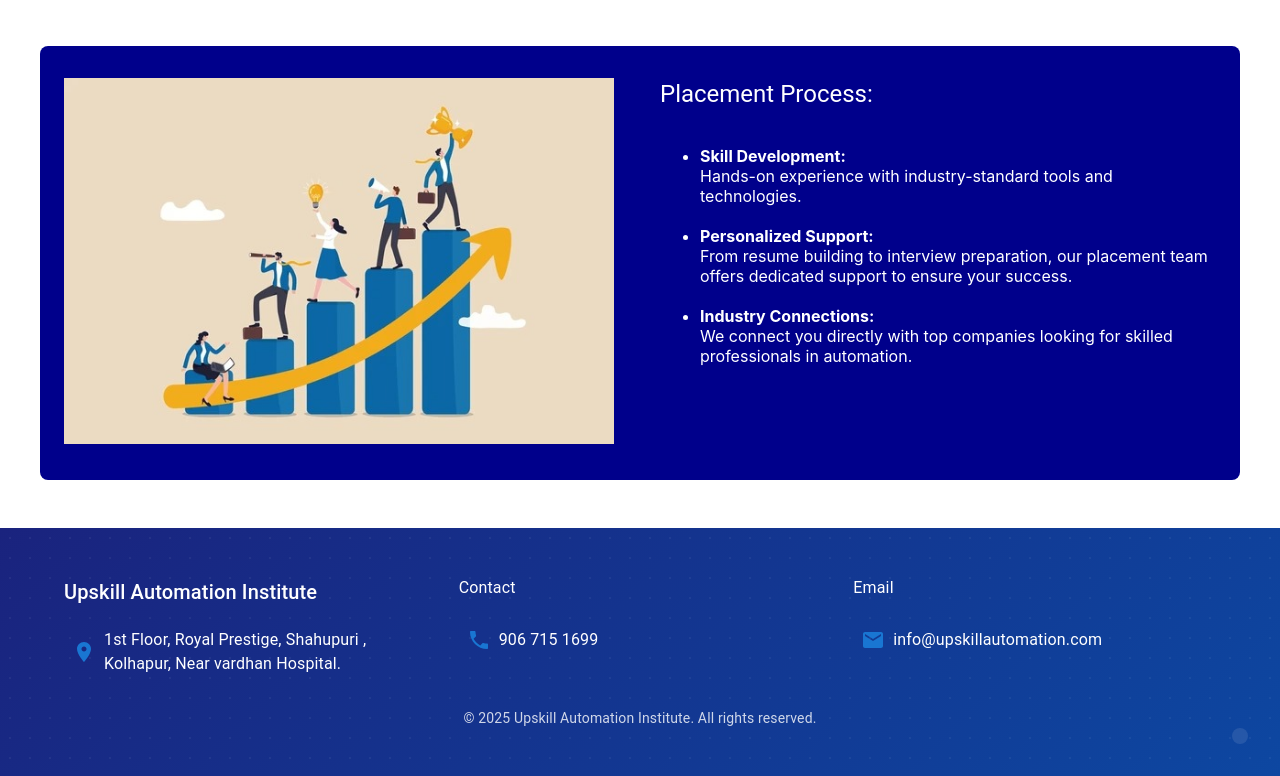
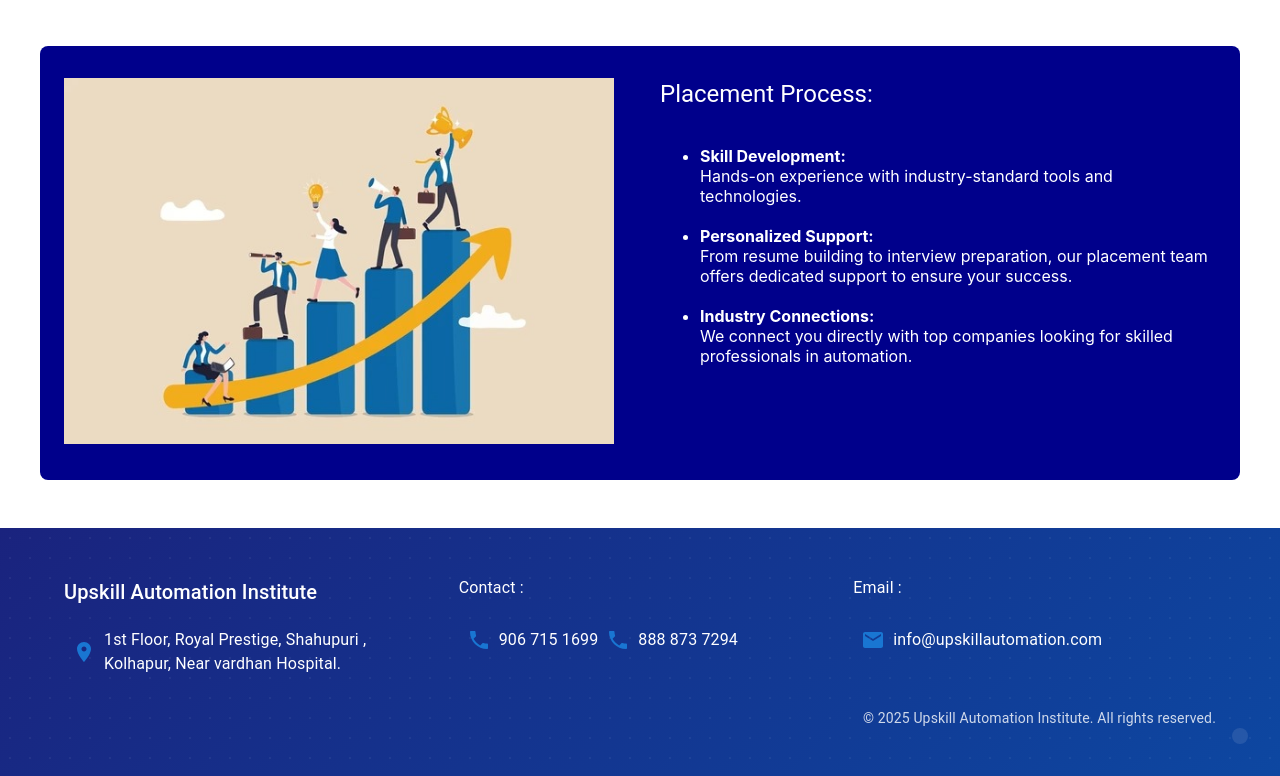
Before and after one commit to upskillautomation/my-project, a React (Create React App) app: page /career in a window 1280 px wide. Shown: the part 663-1439 px from the top of the page. Built offline with nearby package versions, Linux system fonts and the light colour scheme; a web font is replaced by a local one.

Commit message:
ui changes

```diff
--- a/src/Home/Course.js
+++ b/src/Home/Course.js
@@ -26,6 +26,7 @@ export const Course = () => {
             xs: 12,
             md: 12,
           }}
+          sx={{mt:2}}
         >
           <Typography variant="h5" sx={{ color: "black", mt: 5, ml: 5 }}>
             {" "}
--- a/src/footer/Footer.js
+++ b/src/footer/Footer.js
@@ -131,18 +131,22 @@ const MLFooter = () => {
             </Box>
           </Grid>
           <Grid size={{ xs: 12, md: 4 }}>
-            <Typography>Contact</Typography>
+            <Typography>Contact :</Typography>
             <br />
 
             <Box display="flex" alignItems="center">
               <IconButton>
                 <Phone color="primary" />
+              </IconButton> <br/>
+              <Typography variant="body1">906 715 1699</Typography>
+              <IconButton>
+                <Phone color="primary" />
               </IconButton>
-              <Typography variant="body1">906 715 1699</Typography>
+              <Typography variant="body1">888 873 7294</Typography>
             </Box>
           </Grid>
           <Grid size={{ xs: 12, md: 4 }}>
-            <Typography>Email</Typography>
+            <Typography>Email :</Typography>
             <br />
 
             <Box display="flex" alignItems="center" mb={2}>
@@ -156,7 +160,7 @@ const MLFooter = () => {
           </Grid>
         </Grid>
 
-        <Box sx={{ mt: 2, textAlign: "center", position: "relative" }}>
+        <Box sx={{ mt: 2, textAlign: "right", position: "relative" }}>
           <Typography variant="body2" sx={{ opacity: 0.8 }}>
             © {new Date().getFullYear()} Upskill Automation Institute. All
             rights reserved.
```
Also changed, not shown: src/Home/Career.js (+7 -0 lines).
